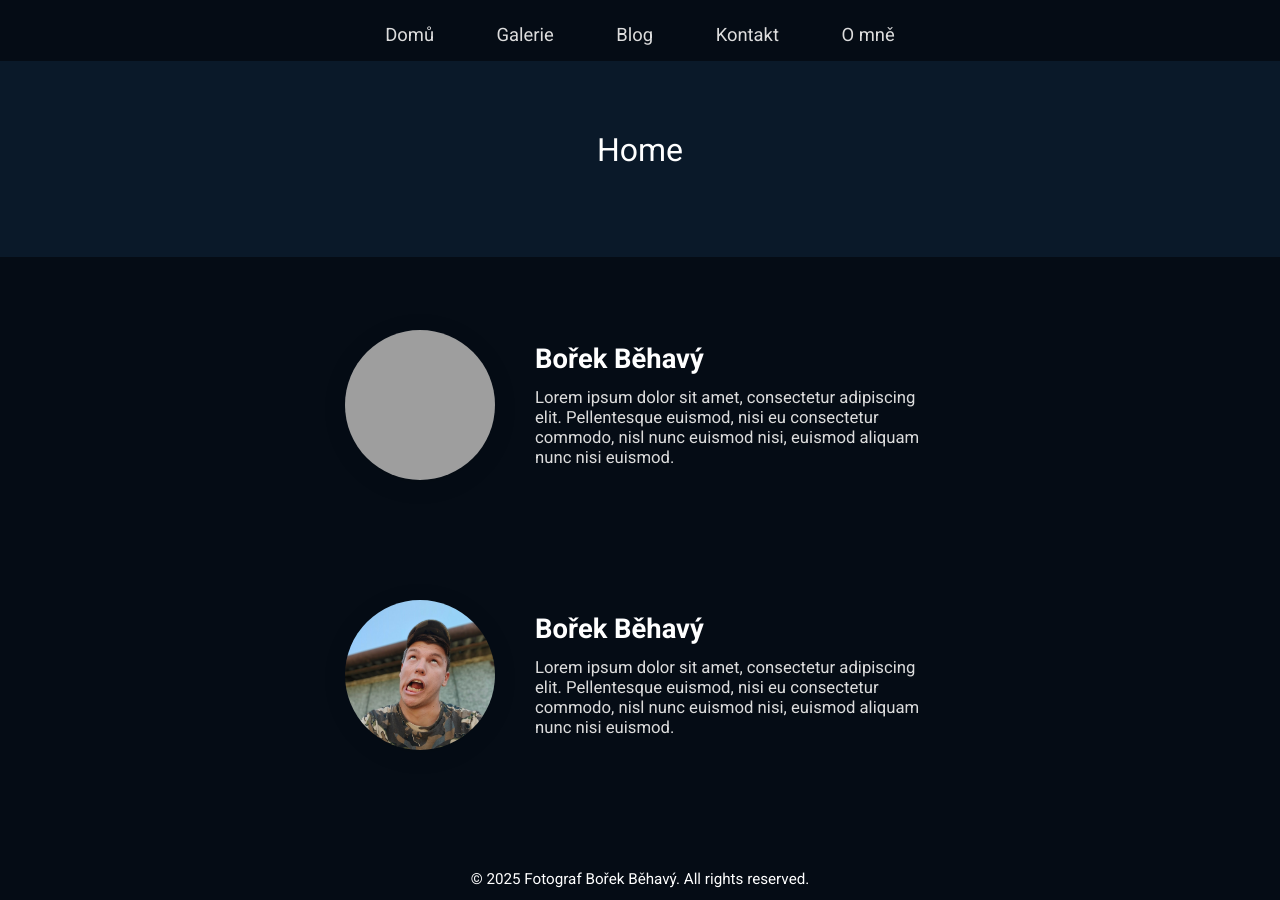
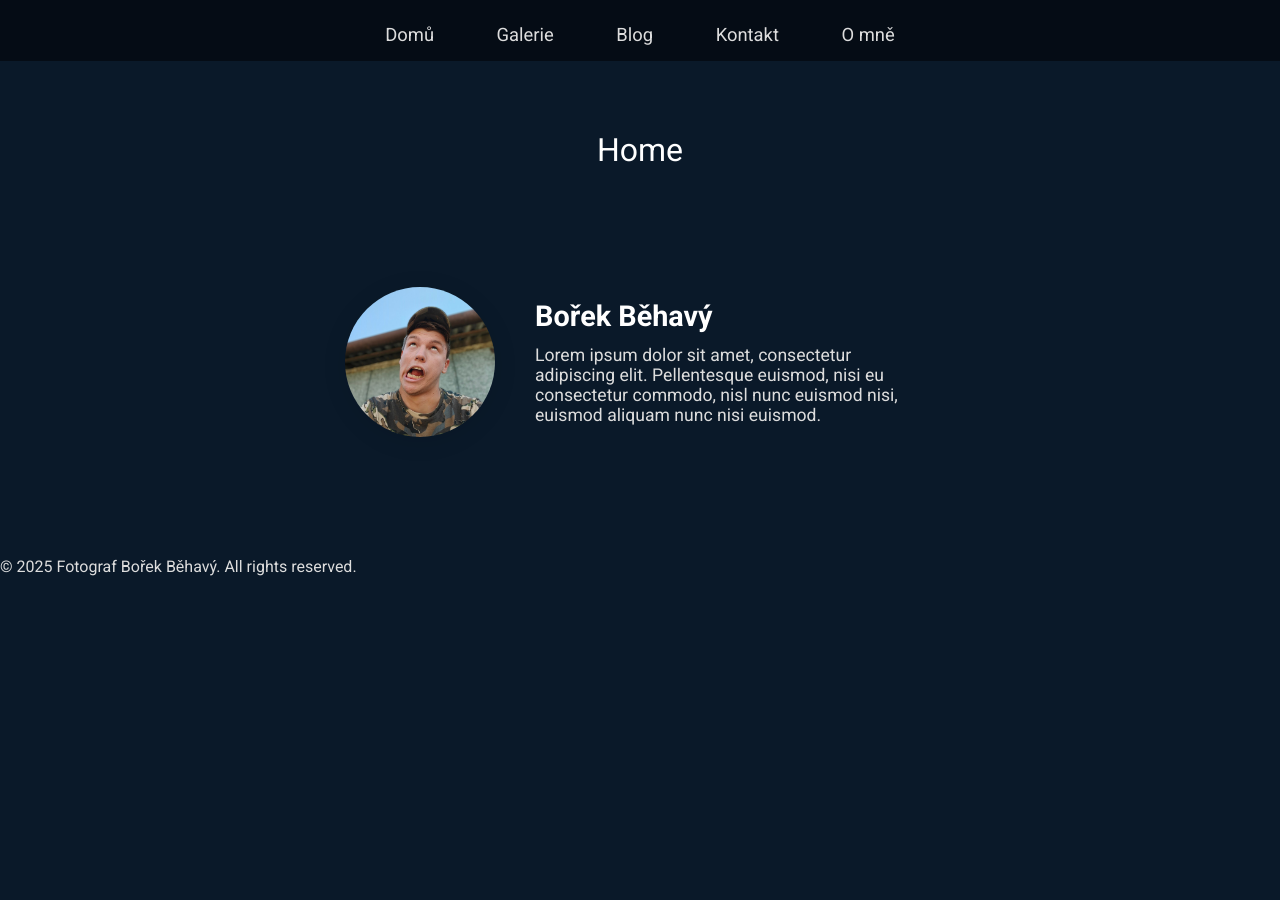
Before and after one commit to Bobanowski/webovka, a Jekyll site: the page built from index.md, in a window 1280 px wide. Built offline with Jekyll 4.4.1, drawn with Linux system fonts in a browser that asks for light colours; grey boxes are pictures that could not be loaded.

Commit message:
Update footer.html

```diff
--- a/_includes/footer.html
+++ b/_includes/footer.html
@@ -1,13 +1,4 @@
 <footer>
-
-<footer class="site-footer">
-  <div class="profile-container">
-    <img src="/assets/images/my-photo.jpg" alt="My Photo" class="profile-image">
-    <div class="profile-details">
-      <h1>{{ site.author }}</h1>
-      <p>Lorem ipsum dolor sit amet, consectetur adipiscing elit. Pellentesque euismod, nisi eu consectetur commodo, nisl nunc euismod nisi, euismod aliquam nunc nisi euismod.</p>
-    </div>
-  </div>
   <!-- Your footer code here -->
   <div class="profile-container">
     <img src="/assets/images/author.jpg" alt="My Photo" class="profile-image">
```
